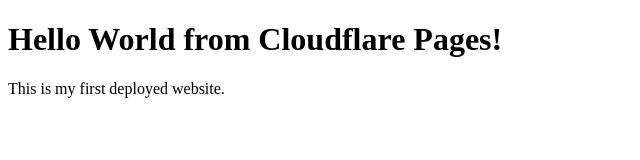
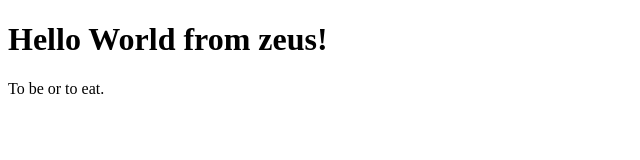
Before and after one commit to wjct1512/web-zeusw, a website: page index.html in a window 1280 px wide. Shown: the whole page, without its empty margins (0-640 px from the left). Drawn offline with Linux system fonts and the light colour scheme.

Commit message:
Update index.html

```diff
--- a/index.html
+++ b/index.html
@@ -4,7 +4,7 @@
   <title>My First Cloudflare Pages Site</title>
 </head>
 <body>
-  <h1>Hello World from Cloudflare Pages!</h1>
-  <p>This is my first deployed website.</p>
+  <h1>Hello World from zeus!</h1>
+  <p>To be or to eat.</p>
 </body>
 </html>
```
